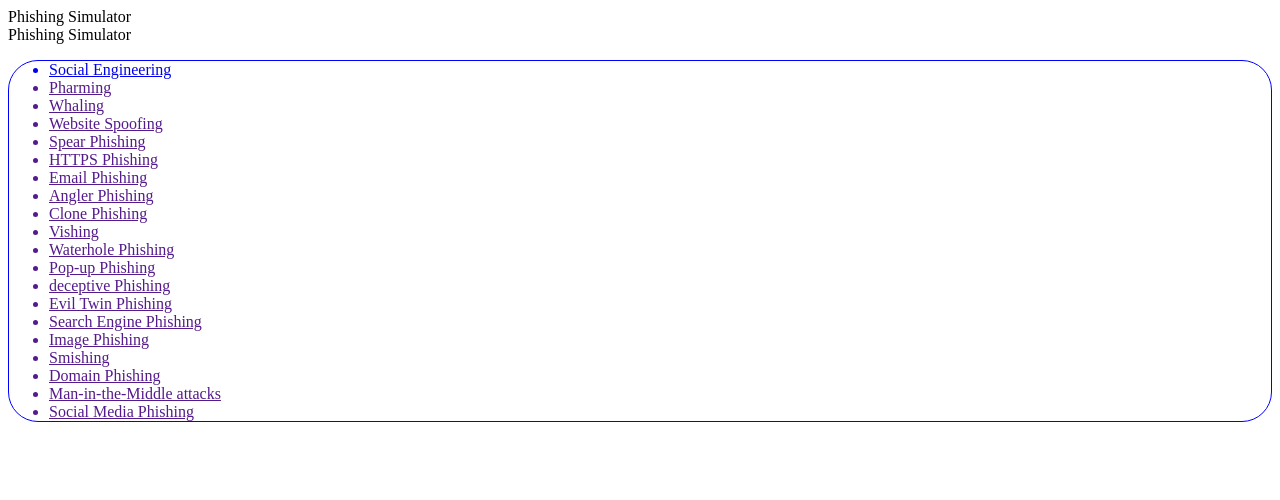
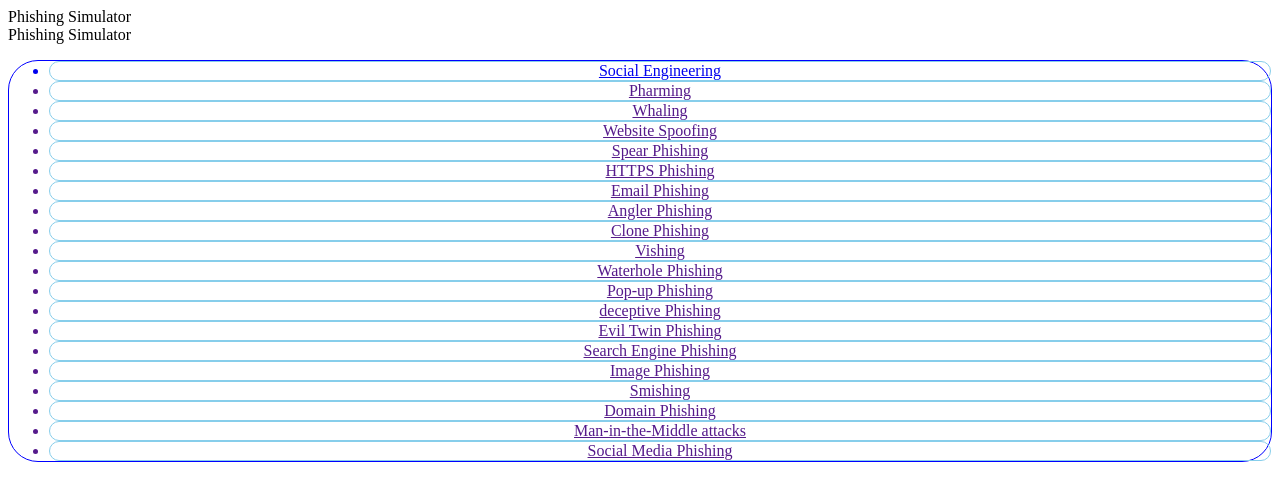
Before and after one commit to Divyatej-2024/Phishing-Simulator, a plain HTML site: page index.html in a window 1280 px wide. Drawn offline with Linux system fonts and the light colour scheme.

Commit message:
Update style.css

```diff
--- a/style.css
+++ b/style.css
@@ -4,4 +4,10 @@ body{
 ul{
   border-radius:30px;
   border:1px solid blue;
+  text-align:center;
 }
+li{
+  border-radius:30px;
+  border:1px solid skyblue;
+  text-align:center;
+}
```
